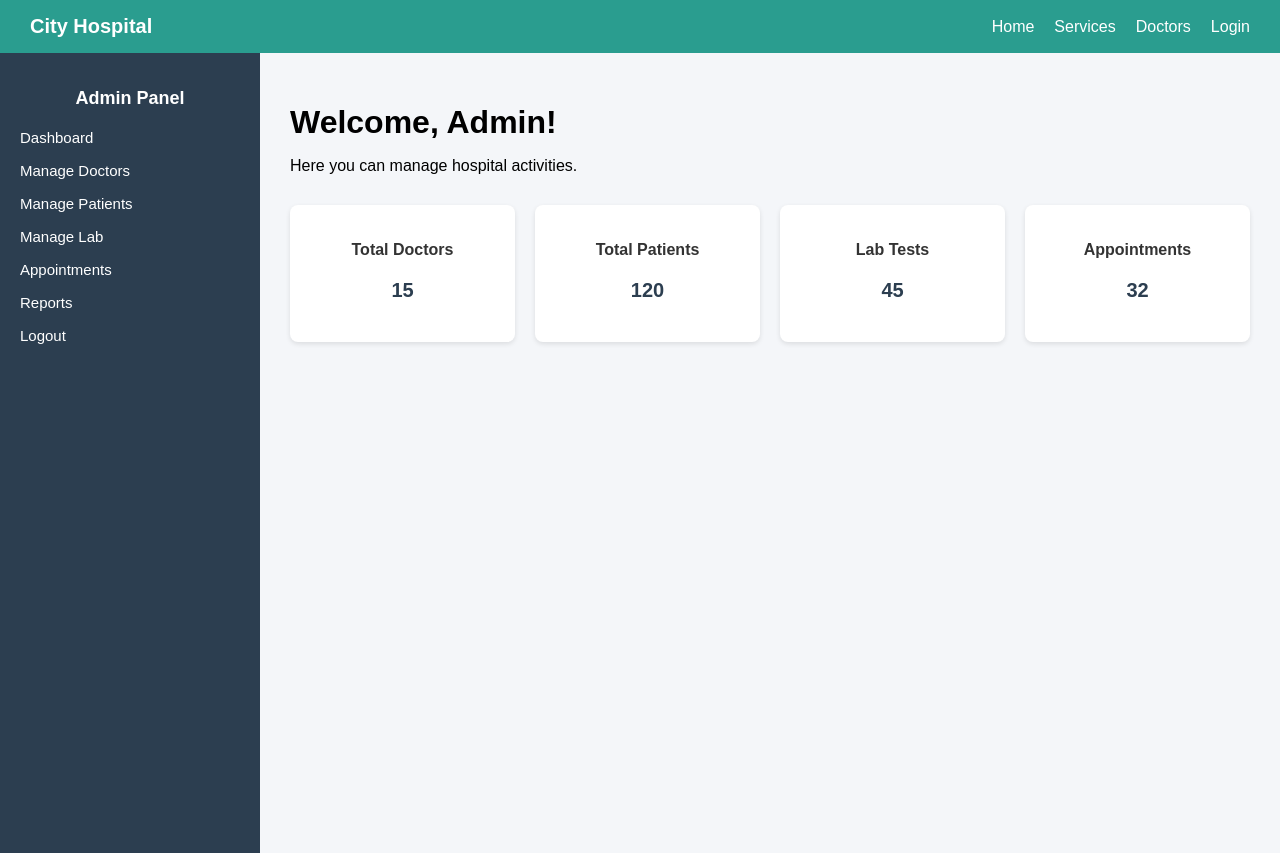
After one commit to Rafeeuzzaman-Dihan/hospital-management-system, a PHP site: page /admin/dashboard.php in a window 1280 px wide. The commit adds this page. Run offline with PHP 8.4, Linux system fonts and the light colour scheme.

Commit message:
Add admin dashboard layout and forgot password functionality

```diff
--- /dev/null
+++ b/admin/dashboard.php
@@ -0,0 +1,43 @@
+<?php include "../includes/navbar.php"; ?>
+
+<link rel="stylesheet" href="../css/navbar.css">
+<link rel="stylesheet" href="../css/admin-dashboard.css">
+
+<div class="dashboard-container">
+    <aside class="sidebar">
+        <h2>Admin Panel</h2>
+        <ul>
+            <li><a href="#">Dashboard</a></li>
+            <li><a href="#">Manage Doctors</a></li>
+            <li><a href="#">Manage Patients</a></li>
+            <li><a href="#">Manage Lab</a></li>
+            <li><a href="#">Appointments</a></li>
+            <li><a href="#">Reports</a></li>
+            <li><a href="../auth/logout.php">Logout</a></li>
+        </ul>
+    </aside>
+
+    <main class="main-content">
+        <h1>Welcome, Admin!</h1>
+        <p>Here you can manage hospital activities.</p>
+
+        <div class="cards">
+            <div class="card">
+                <h3>Total Doctors</h3>
+                <p>15</p>
+            </div>
+            <div class="card">
+                <h3>Total Patients</h3>
+                <p>120</p>
+            </div>
+            <div class="card">
+                <h3>Lab Tests</h3>
+                <p>45</p>
+            </div>
+            <div class="card">
+                <h3>Appointments</h3>
+                <p>32</p>
+            </div>
+        </div>
+    </main>
+</div>
--- a/auth/login.php
+++ b/auth/login.php
@@ -19,7 +19,7 @@
         <button type="submit" class="btn">Login</button>
 
         <div class="links">
-            <a href="#">Forgot Password?</a>
+            <a href="forgot-password.php">Forgot Password?</a>
             <span>|</span>
             <a href="register.php">Register Now</a>
         </div>
--- /dev/null
+++ b/css/admin-dashboard.css
@@ -0,0 +1,73 @@
+.dashboard-container {
+    display: flex;
+    min-height: 100vh;
+}
+
+.sidebar {
+    width: 220px;
+    background-color: #2c3e50;
+    color: #fff;
+    padding: 20px;
+}
+
+.sidebar h2 {
+    margin-bottom: 20px;
+    font-size: 18px;
+    text-align: center;
+}
+
+.sidebar ul {
+    list-style: none;
+    padding: 0;
+}
+
+.sidebar ul li {
+    margin: 15px 0;
+}
+
+.sidebar ul li a {
+    color: #fff;
+    text-decoration: none;
+    font-size: 15px;
+}
+
+.sidebar ul li a:hover {
+    text-decoration: underline;
+}
+
+.main-content {
+    flex: 1;
+    padding: 30px;
+    background: #f4f6f9;
+}
+
+.main-content h1 {
+    margin-bottom: 10px;
+}
+
+.cards {
+    display: grid;
+    grid-template-columns: repeat(auto-fit, minmax(200px, 1fr));
+    gap: 20px;
+    margin-top: 30px;
+}
+
+.card {
+    background: #fff;
+    padding: 20px;
+    border-radius: 8px;
+    box-shadow: 0 2px 5px rgba(0,0,0,0.1);
+    text-align: center;
+}
+
+.card h3 {
+    margin-bottom: 10px;
+    font-size: 16px;
+    color: #333;
+}
+
+.card p {
+    font-size: 20px;
+    font-weight: bold;
+    color: #2c3e50;
+}
```
Also changed, not shown: auth/forgot-password.php (added, +30 -0 lines), css/forgot.css (added, +56 -0 lines), css/homepage.css (deleted, +0 -86 lines), css/style.css (deleted, +0 -33 lines), css/form.css (deleted).
